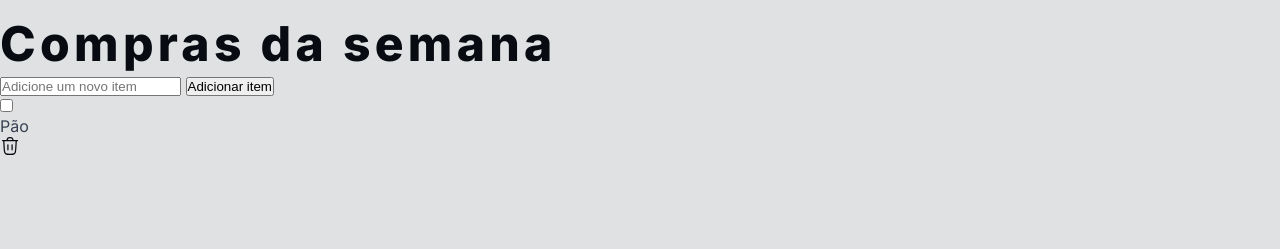
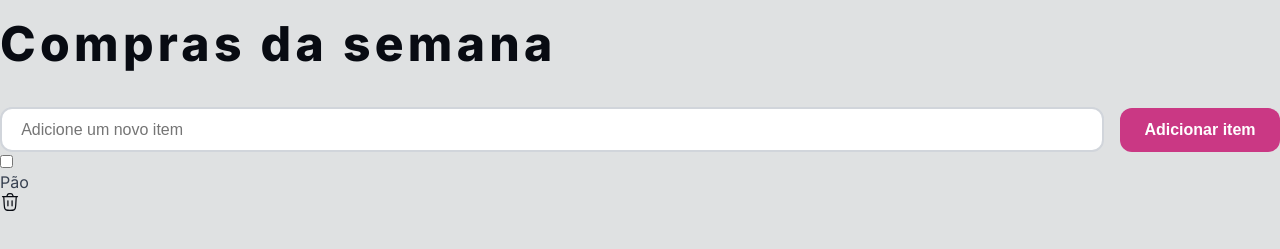
Before and after one commit to StenioEric/lista-de-compras, a plain HTML site: page index.html in a window 1280 px wide. Shown: the part 67-316 px from the top of the page. Drawn offline with Linux system fonts and the light colour scheme; a web font is replaced by a local one.

Commit message:
Importação dos arquivos css

```diff
--- a/styles/index.css
+++ b/styles/index.css
@@ -1,2 +1,6 @@
 @import url(../styles/global.css);
 @import url(../styles/utility.css);
+@import url(../styles/utility.css);
+@import url(../styles/error.css);
+@import url(../styles/form.css);
+@import url(../styles/sections.css);
```
